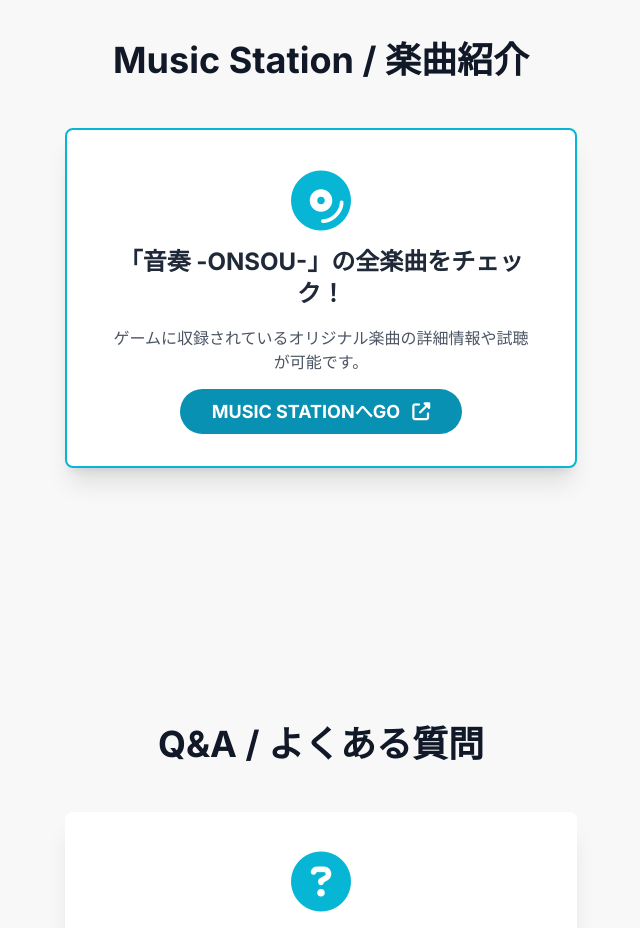
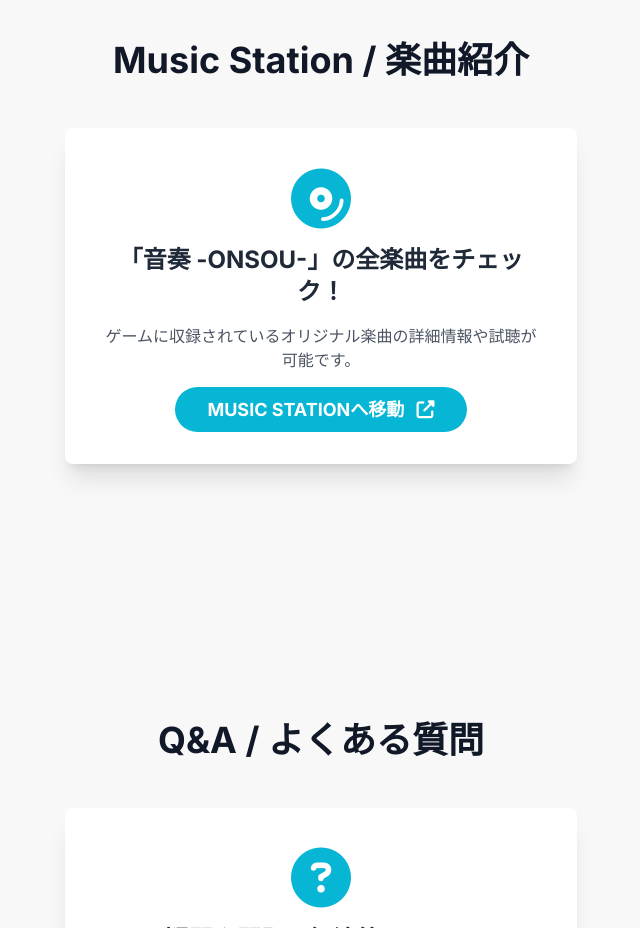
Before and after one commit to So-mA-web/onsou-2025, a plain HTML site: page index.html in a window 1280 px wide. Shown: the part 2020-2948 px from the top of the page, without its empty margins (319-959 px from the left). Drawn offline with nearby package versions, Linux system fonts and the light colour scheme.

Commit message:
Update index.html

```diff
--- a/index.html
+++ b/index.html
@@ -128,21 +128,19 @@
             </div>
         </section>
 
-        <!-- Music Stationセクションの追加 (Q&A形式で目立つように) -->
         <section id="music-station" class="section">
             <h2 class="text-4xl font-bold text-center mb-12">Music Station / 楽曲紹介</h2>
             <div class="flex justify-center">
-                <div class="bg-white rounded-lg p-10 shadow-xl transition-all duration-300 hover:shadow-2xl hover:-translate-y-2 text-center w-full max-w-lg border-2 border-cyan-500">
+                <div class="bg-white rounded-lg p-10 shadow-xl transition-all duration-300 hover:shadow-2xl hover:-translate-y-2 text-center w-full max-w-lg">
                     <i class="fas fa-compact-disc text-6xl text-cyan-500 mb-4 animate-spin-slow"></i>
                     <h3 class="text-2xl font-bold mb-4 text-gray-800">「音奏 -ONSOU-」の全楽曲をチェック！</h3>
                     <p class="text-gray-600 mb-6">ゲームに収録されているオリジナル楽曲の詳細情報や試聴が可能です。</p>
-                    <a href="https://onsou2025.github.io/Music-Station/" target="_blank" class="btn btn-primary text-lg bg-cyan-600 hover:bg-cyan-700">
-                        MUSIC STATIONへGO <i class="fas fa-external-link-alt ml-2"></i>
+                    <a href="https://onsou2025.github.io/Music-Station/" class="btn btn-primary text-lg">
+                        MUSIC STATIONへ移動 <i class="fas fa-external-link-alt ml-2"></i>
                     </a>
                 </div>
             </div>
         </section>
-        <!-- Music Stationセクションの追加 終了 -->
 
         <section id="qa" class="section">
             <h2 class="text-4xl font-bold text-center mb-12">Q&A / よくある質問</h2>
```
